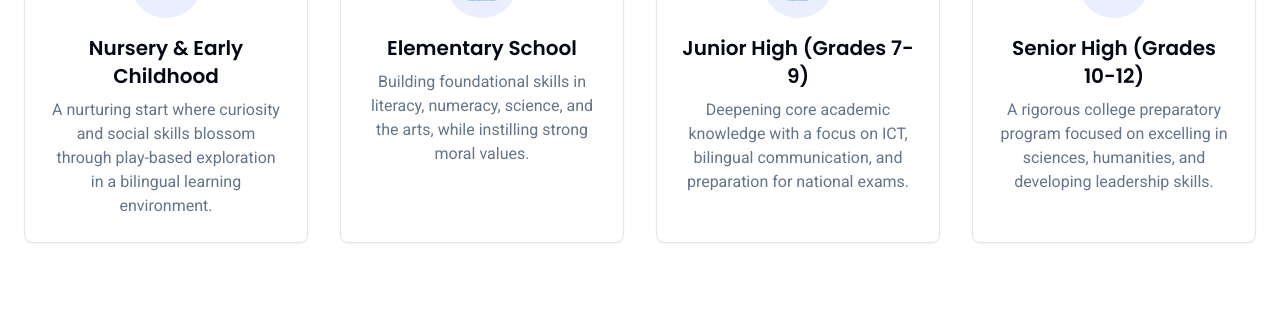
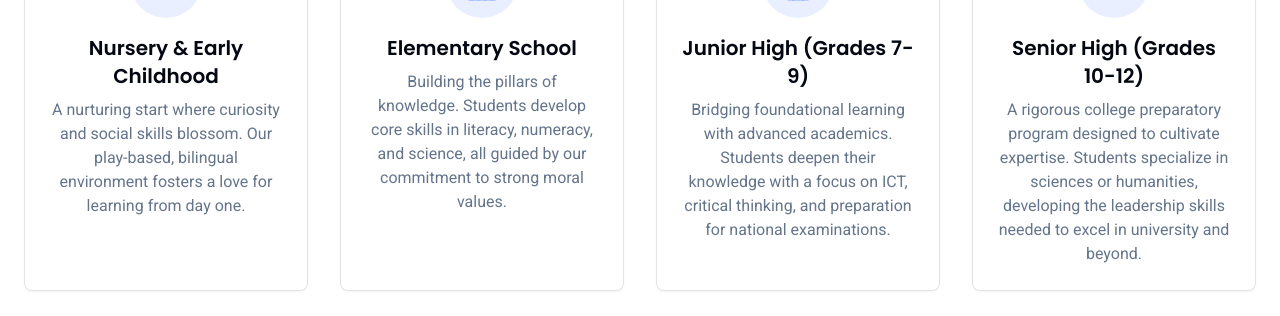
Before and after one commit to KayZee52/CMFI-website, a Next.js app: page /academics in a window 1280 px wide. Shown: the part 809-1125 px from the top of the page. Built offline with nearby package versions, Linux system fonts and the light colour scheme.

Commit message:
initial commit

```diff
--- a/src/app/academics/page.tsx
+++ b/src/app/academics/page.tsx
@@ -1,3 +1,4 @@
+
 
 'use client';
 
@@ -19,10 +20,10 @@ const AcademicsPage = () => {
     ];
 
     const academicDivisions = [
-        { icon: Baby, title: 'Nursery & Early Childhood', description: 'A nurturing start where curiosity and social skills blossom through play-based exploration in a bilingual learning environment.' },
-        { icon: School, title: 'Elementary School', description: 'Building foundational skills in literacy, numeracy, science, and the arts, while instilling strong moral values.' },
-        { icon: Building, title: 'Junior High (Grades 7-9)', description: 'Deepening core academic knowledge with a focus on ICT, bilingual communication, and preparation for national exams.' },
-        { icon: GraduationCap, title: 'Senior High (Grades 10-12)', description: 'A rigorous college preparatory program focused on excelling in sciences, humanities, and developing leadership skills.' },
+        { icon: Baby, title: 'Nursery & Early Childhood', description: 'A nurturing start where curiosity and social skills blossom. Our play-based, bilingual environment fosters a love for learning from day one.' },
+        { icon: School, title: 'Elementary School', description: 'Building the pillars of knowledge. Students develop core skills in literacy, numeracy, and science, all guided by our commitment to strong moral values.' },
+        { icon: Building, title: 'Junior High (Grades 7-9)', description: 'Bridging foundational learning with advanced academics. Students deepen their knowledge with a focus on ICT, critical thinking, and preparation for national examinations.' },
+        { icon: GraduationCap, title: 'Senior High (Grades 10-12)', description: 'A rigorous college preparatory program designed to cultivate expertise. Students specialize in sciences or humanities, developing the leadership skills needed to excel in university and beyond.' },
     ];
 
     const departments = [
```
